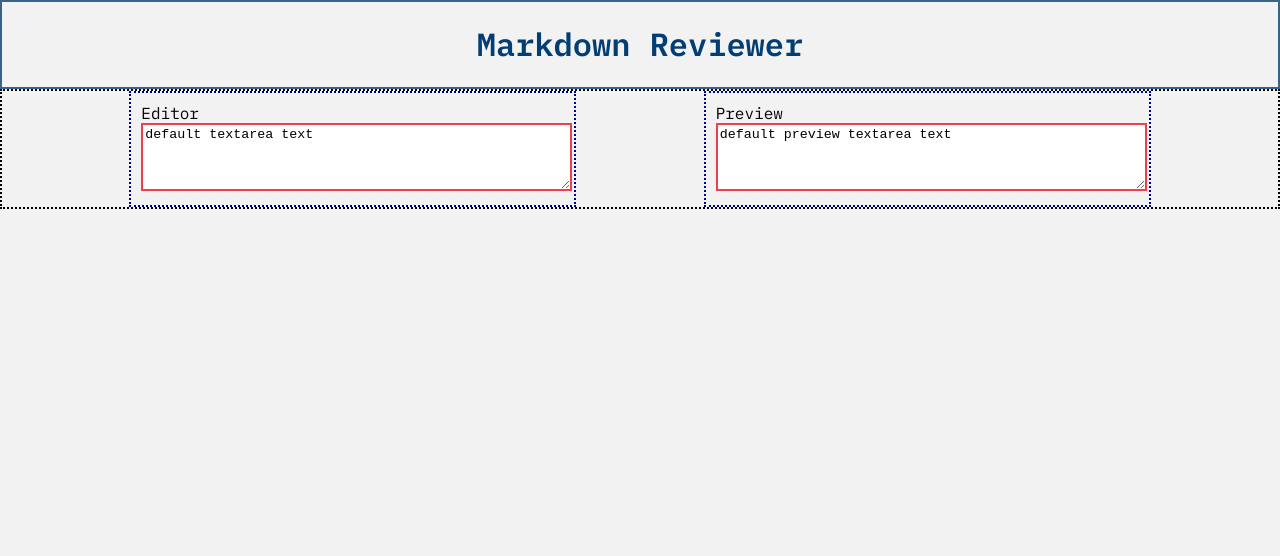
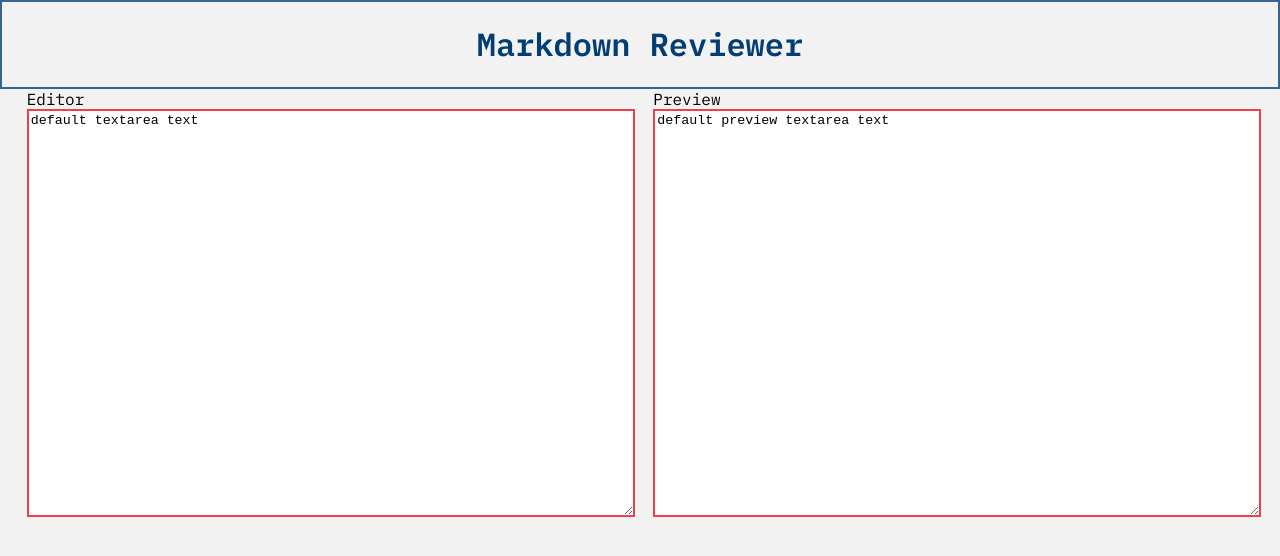
Before and after one commit to markoter/markdown-previewer, a React (Create React App) app: page / in a window 1280 px wide. Shown: the top 556 px of the page. Built offline with nearby package versions, Linux system fonts and the light colour scheme.

Commit message:
start with redux

```diff
--- a/package.json
+++ b/package.json
@@ -9,7 +9,9 @@
     "@testing-library/user-event": "^13.5.0",
     "react": "^18.2.0",
     "react-dom": "^18.2.0",
+    "react-redux": "^8.0.2",
     "react-scripts": "5.0.1",
+    "redux": "^4.2.0",
     "web-vitals": "^2.1.4"
   },
   "scripts": {
--- a/src/index.css
+++ b/src/index.css
@@ -10,6 +10,7 @@ body {
   font-family: "IBM Plex Mono", monospace;
   background-color: var(--color-back);
   margin: 0;
+  padding: 0;
 }
 
 #header {
@@ -23,14 +24,13 @@ body {
   flex-direction: row;
   justify-content: space-evenly;
   flex-wrap: wrap;
-  border: 2px dotted black;
 }
 #content .textBox {
-  max-width: 500px;
-  border: 2px dotted darkblue;
-  padding: 10px;
+  width: 600px;
+  height: auto;
 }
 #content .textBox textarea {
   border: 2px solid var(--color-main);
   width: 100%;
+  height: 400px;
 }/*# sourceMappingURL=index.css.map */
--- a/src/index.js
+++ b/src/index.js
@@ -2,6 +2,18 @@ import React from "react";
 import ReactDOM from 'react-dom/client';
 import App from "./App";
 import './index.css'
+import { createStore } from "redux";
 
 const root = ReactDOM.createRoot(document.getElementById('root'))
 root.render(<App />)
+
+const textReducer = (state = "", action) => {
+    switch (action.type) {
+        case "ADDTEXT":
+            return state;
+        case "REMOVETEXT":
+            return state
+    }
+}
+
+let store = createStore(textReducer);
--- a/src/index.scss
+++ b/src/index.scss
@@ -10,6 +10,7 @@ body {
     font-family: 'IBM Plex Mono', monospace;
     background-color: var(--color-back);
     margin: 0;
+    padding: 0;
 
 }
 
@@ -24,17 +25,18 @@ body {
     flex-direction: row;
     justify-content: space-evenly;
     flex-wrap: wrap;
-    border: 2px dotted black;
+    //border: 2px dotted black;
 
     .textBox {
-        max-width: 500px;
-        border: 2px dotted darkblue;
-        padding: 10px;
+        width: 600px;
+        height: auto;
+        //border: 2px dotted darkblue;
 
 
         textarea {
             border: 2px solid var(--color-main);
             width: 100%;
+            height: 400px;
 
         }
     }
```
Also changed, not shown: 2 other files (tests, documents, lock files or other folders).
